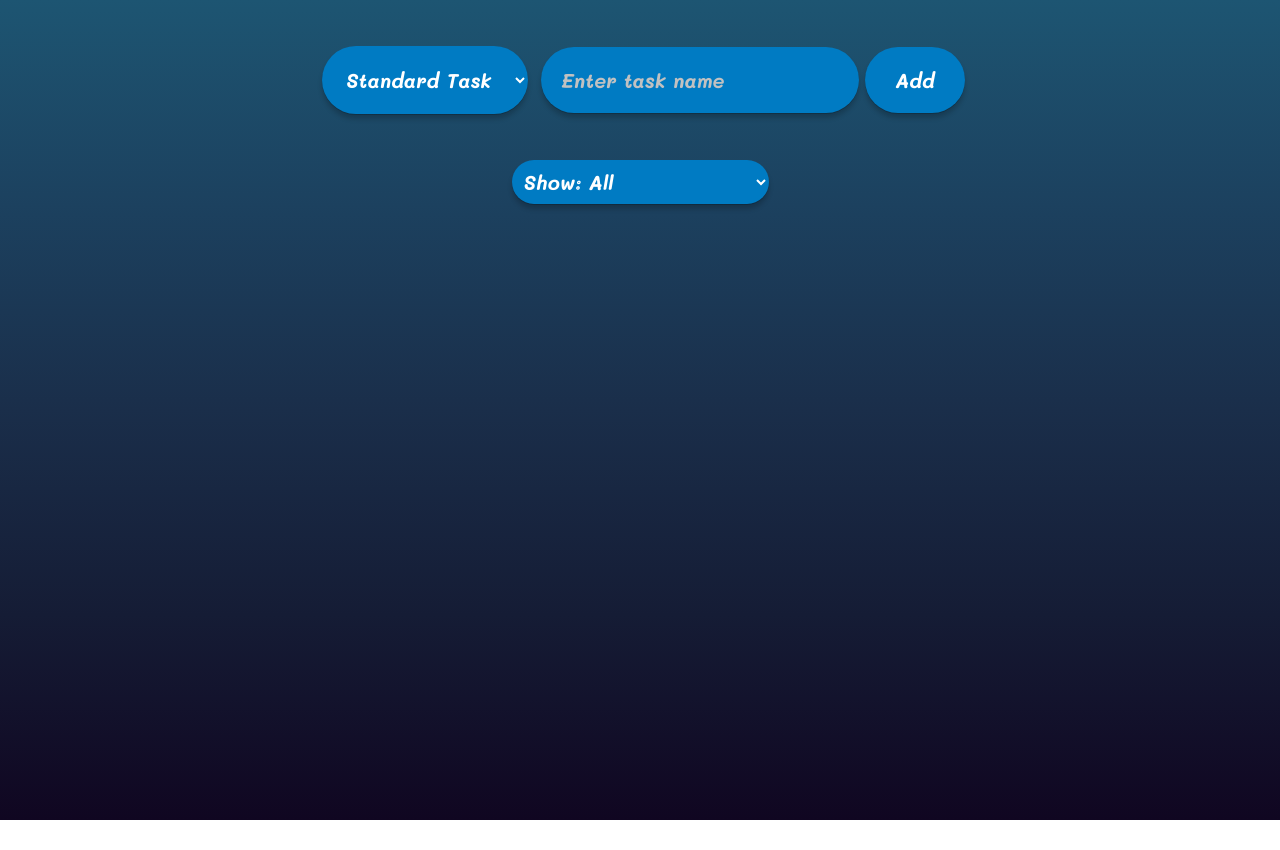
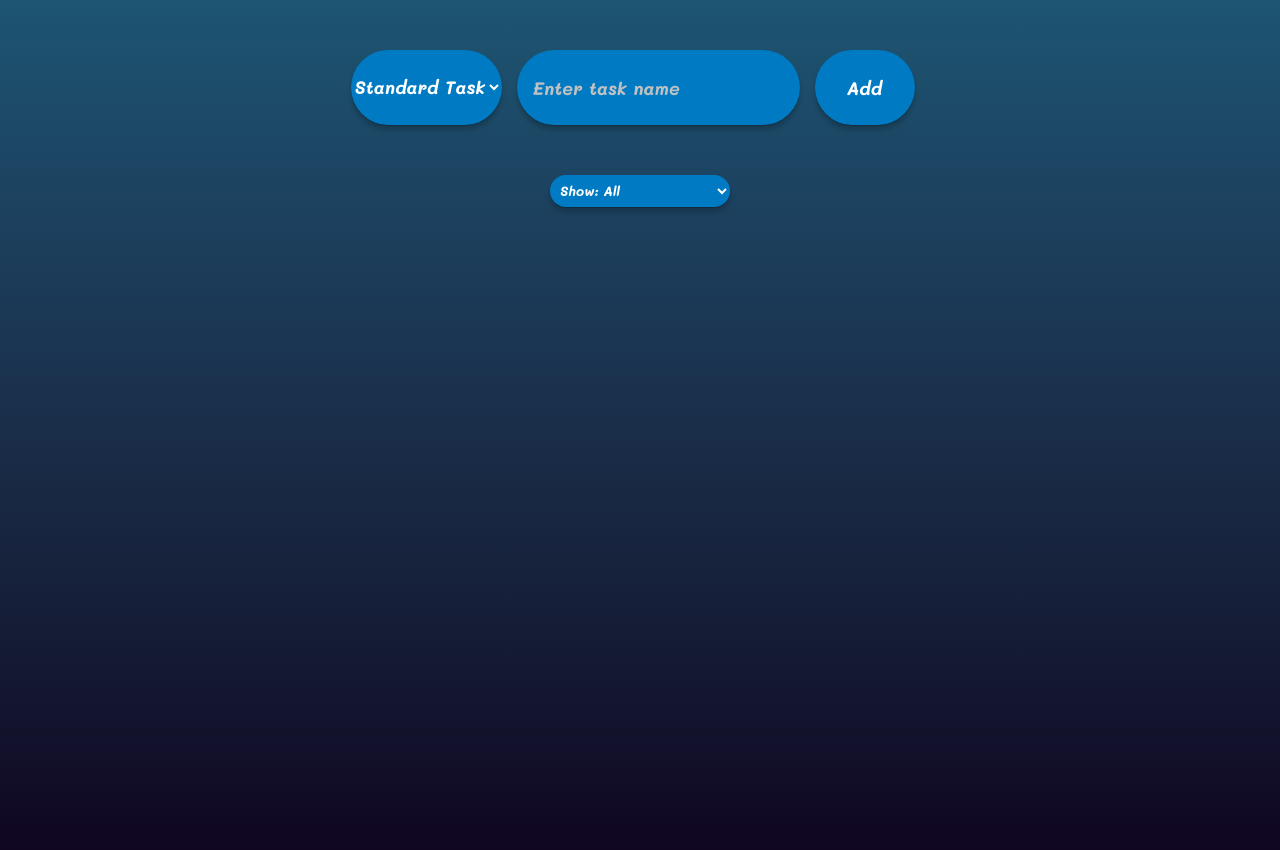
Before and after one commit to AndreaBarchi/Todo-List, a plain HTML site: page index.html in a window 1280 px wide. Before the commit the page ends 820 px from the top, so only its background shows below. Drawn offline with Linux system fonts and the light colour scheme.

Commit message:
Added mobile devices support

```diff
--- a/index.html
+++ b/index.html
@@ -11,6 +11,7 @@
     <link href="https://fonts.googleapis.com/css2?family=Mali:ital,wght@1,700&display=swap" rel="stylesheet">
 </head>
 <body>
+    <div class="wrapper">
     <form id="checklist_input">
         <div class="type_selection">
             <select name="task_type_selection" class="task_type">
@@ -35,5 +36,6 @@
         </ul>
     </div>
     <script src="./main.js"></script>
+    </div>
 </body>
 </html>
--- a/style.css
+++ b/style.css
@@ -1,9 +1,11 @@
 * {
-    margin: 0;
-    padding: 10px;
-    box-sizing: border-box;
+    margin: 0px;
+    padding: 0px;
     font-family: 'Mali', cursive;
-    font-size: 20px;
+}
+
+.wrapper {
+    width: 100%;
 }
 
 ::placeholder {
@@ -15,26 +17,12 @@ body{
     min-height: 100vh;
 }
 
-form {
-    min-height: 15vh;
-    display: flex;
-    justify-content: center;
-    align-items: center;
+form input {
+    padding: 0 1rem;
 }
 
-form input, form button{
-    color: white;
-    border: none;
-    border-radius: 50px;
-    padding: 1rem;
-    margin: 3px;
-    box-shadow: 0 5px 5px 0 rgba(0, 0, 0, 0.2), 0 1px 0px 0 rgba(0, 0, 0, 0.19);
-    background: #007bc3;
-    opacity: 1;
-}
-
-form button {
-    min-width: 100px;
+form button{
+    padding: 0 0.5rem;
 }
 
 form button:hover {
@@ -52,10 +40,25 @@ form button:hover {
     justify-content: center;
 }
 
+#checklist_input {
+    margin: 50px;
+    display: flex;
+    justify-content: center;
+    align-items: center;
+}
+
+#checklist_input select, #checklist_input input, #checklist_input button {
+    color: white;
+    border: none;
+    border-radius: 50px;
+    box-shadow: 0 5px 5px 0 rgba(0, 0, 0, 0.2), 0 1px 0px 0 rgba(0, 0, 0, 0.19);
+    background: #007bc3;
+    opacity: 1;
+    min-height: 50px;
+}
 
 .checklist_list {
-    max-width: 40%;
-    min-width: 30%;
+    max-width: 100%;
     list-style: none;
 }
 
@@ -73,6 +76,11 @@ form button:hover {
 
 .task li {
     flex: 0.85;
+    min-width: 100px;
+    max-width: 50%;
+    word-wrap: break-word;
+    font-size: medium;
+    margin-right: 10px;
 }
 
 .task_checkbox {
@@ -108,16 +116,6 @@ form button:hover {
     opacity: 0;
 }
 
-.type_selection select{
-    border-radius: 50px;
-    background-color: #007bc3;
-    color: rgb(255, 255, 255);
-    box-shadow: 0 5px 5px 0 rgba(0, 0, 0, 0.2), 0 1px 0px 0 rgba(0, 0, 0, 0.19);
-    padding: 1rem;
-    border: none;
-}
-
-
 .order_by_selection select {
     padding: 0.4rem;
     border-radius: 50px;
@@ -126,3 +124,52 @@ form button:hover {
     box-shadow: 0 5px 5px 0 rgba(0, 0, 0, 0.2), 0 1px 0px 0 rgba(0, 0, 0, 0.19);
     border: none;
 }
+
+@media only screen and (max-width: 280px) {
+    #checklist_input {
+        flex-direction: column;
+    }
+    #checklist_input button, #checklist_input input{
+        margin-top: 10px;
+        padding: 0 2rem;
+    }
+    .checklist_list {
+        max-width: 80%;
+    }
+
+    .task li {
+        min-width: 100px;
+        max-width: 50%;
+        word-wrap: break-word;
+        font-size: small;
+        margin-right: 10px;
+    }
+
+    .delete_button {
+        padding: 0.5rem;
+        margin-left: 10px;
+    }
+
+    .task_checkbox {
+        transform: scale(2);
+    }
+}
+
+@media only screen and (min-width: 768px) {
+    #checklist_input select, #checklist_input input, #checklist_input button {
+        min-height: 75px;
+        min-width: 100px;
+        font-size: large;
+        margin-right: 15px;
+    }
+
+    .checklist_list {
+        max-width: 80%;
+    }
+
+    .task li {
+        max-width: 70%;
+        word-wrap: break-word;
+        font-size: large;
+    }
+}
--- /dev/null
+++ b/style_non responsive.css
@@ -0,0 +1,128 @@
+* {
+    margin: 0;
+    padding: 10px;
+    box-sizing: border-box;
+    font-family: 'Mali', cursive;
+    font-size: 20px;
+}
+
+::placeholder {
+    color: rgb(193, 193, 193);
+}
+
+body{
+    background-image: linear-gradient(to top, #100621, #151c35, #1a2e4a, #1c415f, #1d5572);
+    min-height: 100vh;
+}
+
+form {
+    min-height: 15vh;
+    display: flex;
+    justify-content: center;
+    align-items: center;
+}
+
+form input, form button{
+    color: white;
+    border: none;
+    border-radius: 50px;
+    padding: 1rem;
+    margin: 3px;
+    box-shadow: 0 5px 5px 0 rgba(0, 0, 0, 0.2), 0 1px 0px 0 rgba(0, 0, 0, 0.19);
+    background: #007bc3;
+    opacity: 1;
+}
+
+form button {
+    min-width: 100px;
+}
+
+form button:hover {
+    background: #1f5886d9;
+    cursor: pointer;
+    transition: 0.1s;
+    transition-duration: 0.5s;
+}
+
+.checklist_container  {
+    color: rgb(245, 245, 245);
+    display: flex;
+    flex-direction: column;
+    align-items: center;
+    justify-content: center;
+}
+
+
+.checklist_list {
+    max-width: 40%;
+    min-width: 30%;
+    list-style: none;
+}
+
+.task {
+    border-radius: 15px;
+    padding: 5px;
+    margin: 0.5rem;
+    color: rgb(175, 175, 175);
+    background-color: rgb(0 0 0 / 12%);
+    font-size: 1.5rem;
+    display: flex;
+    justify-content: space-between;
+    align-items: center;
+}
+
+.task li {
+    flex: 0.85;
+}
+
+.task_checkbox {
+    transform: scale(3);
+}
+
+.delete_button {
+    border-radius: 50px;
+    background: rgba(255, 255, 255, 0.595);
+}
+
+.delete_button, .task_checkbox {
+    cursor: pointer;
+    border: none;
+    padding: 0.8rem;
+}
+
+.delete_button:hover {
+    background: #1f5886d9;
+    cursor: pointer;
+    transition-duration: 0.5s;
+}
+
+.move_away {
+    transform: translateX(15rem);
+    transition-duration: 0.5s;
+    opacity: 0;
+}
+
+.fall {
+    transform: translateY(8rem) rotateZ(20deg);
+    transition-duration: 1s;
+    opacity: 0;
+}
+
+.type_selection select{
+    border-radius: 50px;
+    background-color: #007bc3;
+    color: rgb(255, 255, 255);
+    box-shadow: 0 5px 5px 0 rgba(0, 0, 0, 0.2), 0 1px 0px 0 rgba(0, 0, 0, 0.19);
+    padding: 1rem;
+    border: none;
+}
+
+
+.order_by_selection select {
+    padding: 0.4rem;
+    border-radius: 50px;
+    background-color: #007bc3;
+    color: rgb(255, 255, 255);
+    box-shadow: 0 5px 5px 0 rgba(0, 0, 0, 0.2), 0 1px 0px 0 rgba(0, 0, 0, 0.19);
+    border: none;
+}
```
